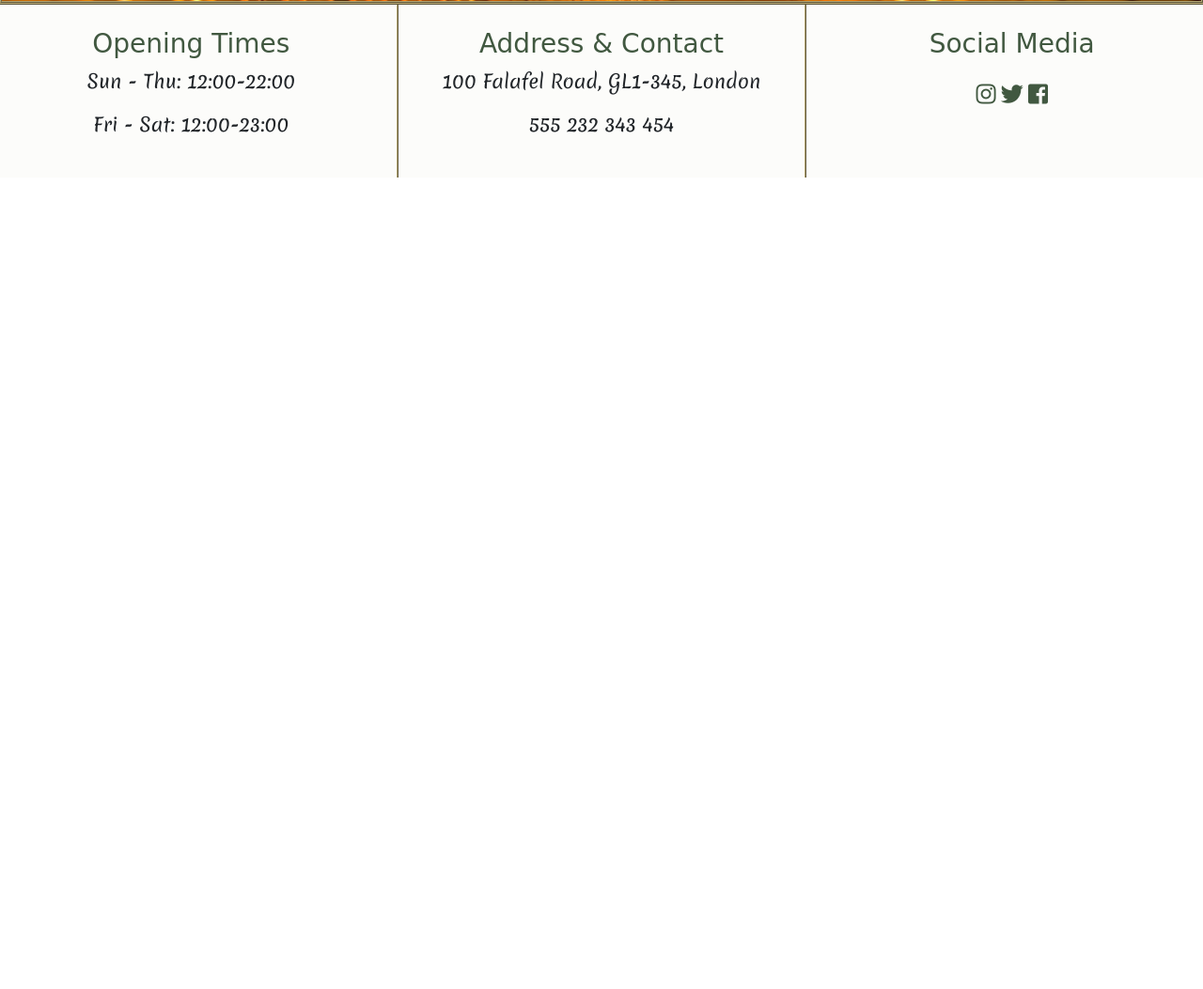
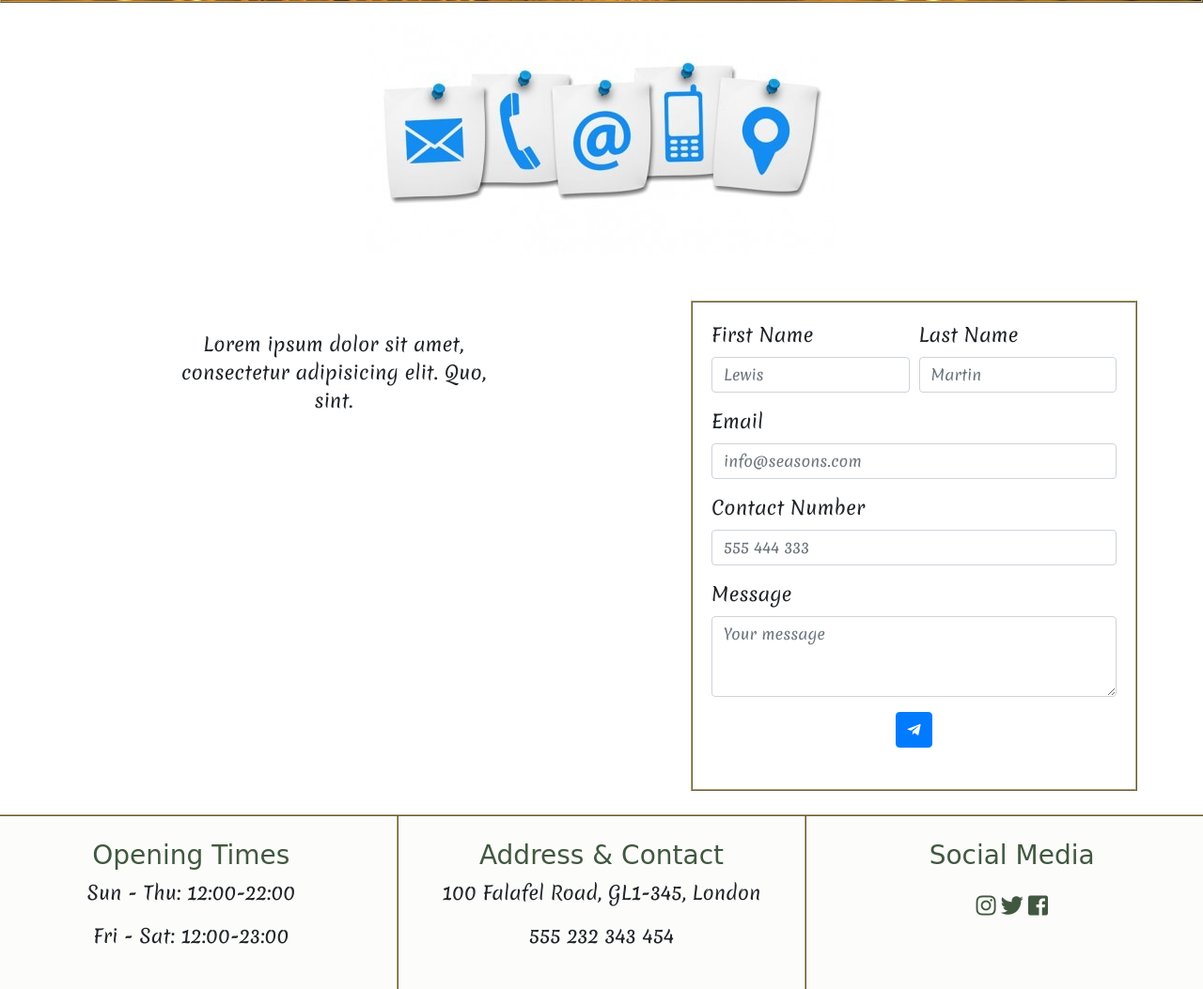
Before and after one commit to MissMendonca/restaurant_seasons, a plain HTML site: page templates/contactus.html in a window 1280 px wide. Shown: the part 473-1526 px from the top of the page at 94% size. Before the commit the page ends 800 px from the top, so only its background shows below. Drawn offline with nearby package versions, Linux system fonts and the light colour scheme; a web font is replaced by a local one.

Commit message:
Form contact added to contactus.html

```diff
--- a/static/main.css
+++ b/static/main.css
@@ -10,7 +10,11 @@ body,html{
 }
 .border_footer{
    border-top: 2px ridge #B5A774;
-   border-bottom: 2px ridge #B5A774
+   border-bottom: 2px ridge #B5A774;
+}
+.contact_border{
+    border: 2px ridge #B5A774;
+    padding: 20px;
 }
 
 /*Background Color*/
@@ -103,8 +107,11 @@ a{
 .artists_events_div_width{
     width: 90%;
 }
+.contact_div_margin{
+    margin-top:  5%;
+}
 
-.staff{
+.staff_image{
     width: 100%;
 }
 
--- a/templates/contactus.html
+++ b/templates/contactus.html
@@ -48,7 +48,41 @@
         <div class="background_image" id="restaurant_bg_image">
             <h1 class="background_heading center">Contact Us</h1>
         </div>
-
+        <img src="/static/image/others/contactus.jpg" class="center padding_div" alt= "Contact Image">
+        <div class="container text_changes">
+            <div class="row">
+                <div class="col-sm-4 offset-sm-1 center contact_div_margin">
+                   Lorem ipsum dolor sit amet, consectetur adipisicing elit. Quo, sint.
+                </div>
+                <div class="col-sm-5 offset-sm-1 padding_div">
+                    <form class="contact_border">
+                        <div class="form-row ">
+                            <div class="form-group col-md-6">
+                                <label for="firstName">First Name</label>
+                                <input type="text" class="form-control" id="firstName" placeholder="Lewis" required>
+                            </div>
+                            <div class="form-group col-md-6">
+                                <label for="lastName">Last Name</label>
+                                <input type="text" class="form-control" id="lastName" placeholder="Martin" required>
+                            </div>
+                          	<div class="form-group col-md-12">
+	                            <label for="email">Email</label>
+	                            <input type="email" class="form-control" id="email" placeholder="info@seasons.com" required>
+                           	</div>
+                           	<div class="form-group col-md-12">
+	                            <label for="contact">Contact Number</label>
+	                            <input type="number" class="form-control" id="contact" placeholder="555 444 333" required>
+	                        </div>
+                            <div class="form-group col-md-12">
+	                            <label for="message">Message</label>
+	                        	<textarea class="form-control" id="message" rows="3" placeholder="Your message" required></textarea>
+	                        </div>
+                            <button type="submit" class="btn btn-primary center mb-4"><i class="fab fa-telegram-plane"></i></button>
+                        </div>
+                    </form>
+                </div>
+            </div>
+        </div>
 
     </section>
     <footer>
```
Also changed, not shown: templates/aboutus.html (+2 -2 lines), templates/events.html (+4 -0 lines), static/image/others/contactus.jpg (added).
